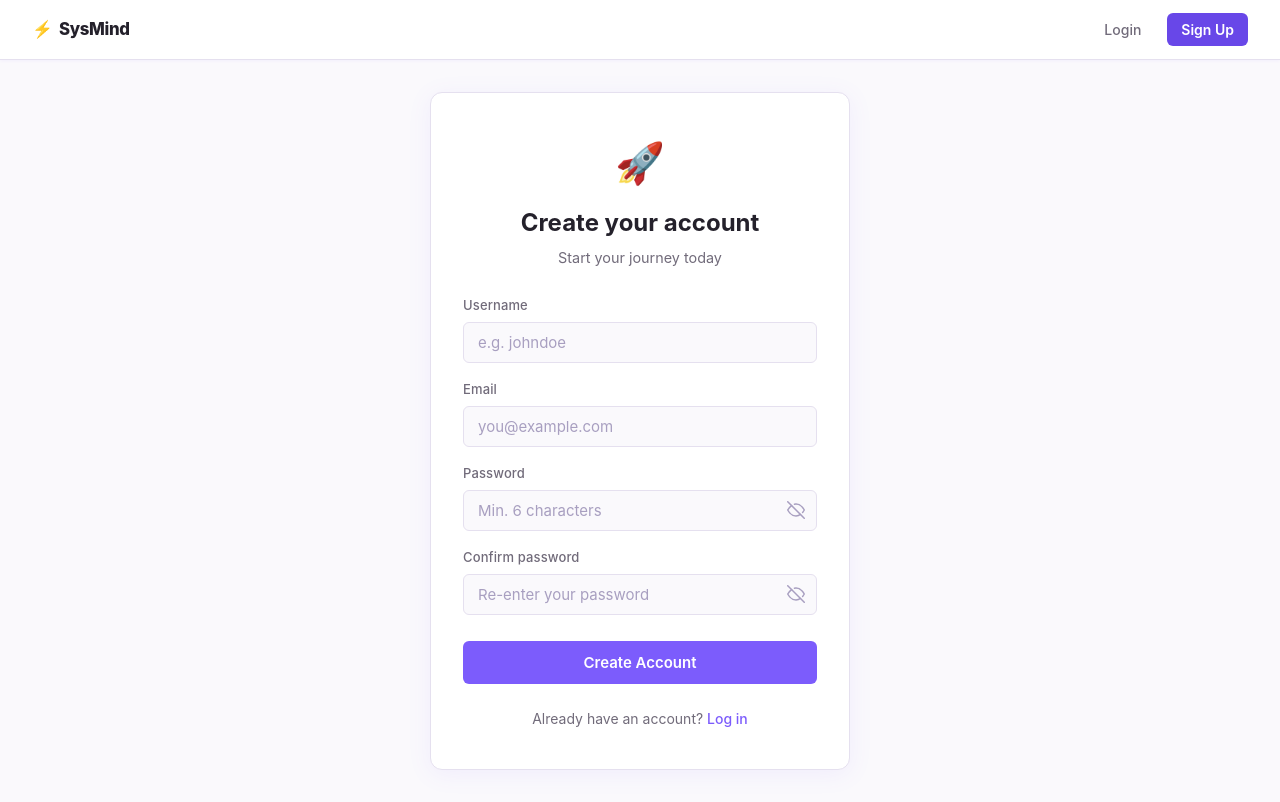
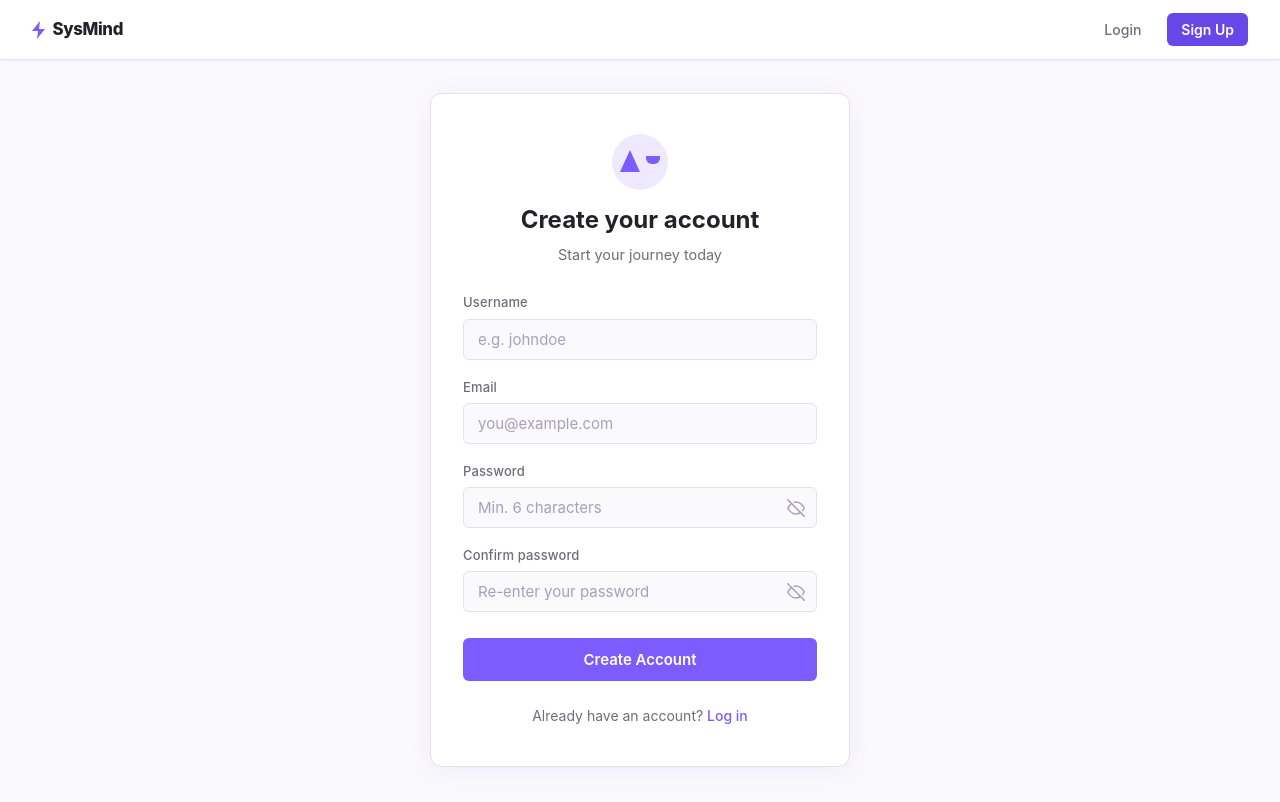
Before and after one commit to Sunayana4783/sysmind, a React (Vite) app in the folder frontend/: page /signup in a window 1280 px wide. Built offline with nearby package versions, Linux system fonts and the light colour scheme; no server answers.

Commit message:
fix: remove all remaining emojis from auth, dashboard, profile, brand icons

```diff
--- a/frontend/src/components/AuthNav.tsx
+++ b/frontend/src/components/AuthNav.tsx
@@ -9,7 +9,10 @@ const AuthNav = () => {
   return (
     <nav className="auth-nav">
       <Link to="/signup" className="auth-nav__brand">
-        <span>⚡</span> SysMind
+        <svg width="14" height="18" viewBox="0 0 14 18" fill="none" aria-hidden="true" style={{flexShrink:0}}>
+          <path d="M8 0L0 10h6l-1 8 8-10H7L8 0z" fill="#7C5CFC"/>
+        </svg>
+        SysMind
       </Link>
       <div className="auth-nav__links">
         <Link
--- a/frontend/src/components/LearningNav.tsx
+++ b/frontend/src/components/LearningNav.tsx
@@ -52,7 +52,10 @@ const LearningNav = ({ subItems }: LearningNavProps) => {
     <nav className="lnav" aria-label="Learning navigation">
       {/* Brand — left */}
       <Link to="/learning" className="lnav__brand">
-        <span>⚡</span> SysMind
+        <svg width="14" height="18" viewBox="0 0 14 18" fill="none" aria-hidden="true" style={{flexShrink:0}}>
+          <path d="M8 0L0 10h6l-1 8 8-10H7L8 0z" fill="#7C5CFC"/>
+        </svg>
+        SysMind
       </Link>
 
       {/* Right: hamburger only */}
--- a/frontend/src/components/Navbar.tsx
+++ b/frontend/src/components/Navbar.tsx
@@ -16,7 +16,9 @@ const Navbar = () => {
     <nav className="navbar">
       <div className="navbar__brand">
         <Link to={isAuthenticated ? '/dashboard' : '/signup'} className="navbar__logo">
-          <span className="navbar__logo-icon">⚡</span>
+          <svg width="14" height="18" viewBox="0 0 14 18" fill="none" aria-hidden="true" className="navbar__logo-icon">
+            <path d="M8 0L0 10h6l-1 8 8-10H7L8 0z" fill="#7C5CFC"/>
+          </svg>
           SysMind
         </Link>
       </div>
--- a/frontend/src/pages/Auth.css
+++ b/frontend/src/pages/Auth.css
@@ -363,3 +363,83 @@
 }
 .link-btn:hover { opacity: 0.8; }
 .link-btn:disabled { opacity: 0.5; cursor: not-allowed; }
+
+/* ── Auth card icon replacements (no emojis) ─────────────────────────────── */
+.auth-card__icon {
+  display: flex;
+  align-items: center;
+  justify-content: center;
+  width: 56px;
+  height: 56px;
+  border-radius: 50%;
+  margin: 0 auto 0.75rem;
+  background: #EEE9FF;
+}
+
+/* Wave hand → simple greeting arc */
+.auth-card__icon--wave {
+  background: #EEE9FF;
+  position: relative;
+}
+.auth-card__icon--wave::before {
+  content: '';
+  display: block;
+  width: 28px;
+  height: 28px;
+  border: 3px solid #7C5CFC;
+  border-radius: 50% 50% 50% 10%;
+  transform: rotate(-15deg);
+}
+
+/* Rocket → upward arrow triangle */
+.auth-card__icon--rocket {
+  background: #EEE9FF;
+  position: relative;
+}
+.auth-card__icon--rocket::before {
+  content: '';
+  display: block;
+  width: 0;
+  height: 0;
+  border-left: 10px solid transparent;
+  border-right: 10px solid transparent;
+  border-bottom: 22px solid #7C5CFC;
+  margin-bottom: 2px;
+}
+.auth-card__icon--rocket::after {
+  content: '';
+  display: block;
+  width: 14px;
+  height: 8px;
+  background: #7C5CFC;
+  border-radius: 0 0 6px 6px;
+  margin-top: -4px;
+  margin-left: 6px;
+}
+
+/* Email → envelope shape */
+.auth-card__icon--email {
+  background: #EEE9FF;
+  position: relative;
+  overflow: hidden;
+}
+.auth-card__icon--email::before {
+  content: '';
+  position: absolute;
+  inset: 14px 10px;
+  border: 2.5px solid #7C5CFC;
+  border-radius: 3px;
+}
+.auth-card__icon--email::after {
+  content: '';
+  position: absolute;
+  top: 14px;
+  left: 10px;
+  right: 10px;
+  height: 14px;
+  background: linear-gradient(135deg, transparent 45%, #7C5CFC 45%, #7C5CFC 55%, transparent 55%),
+              linear-gradient(225deg, transparent 45%, #7C5CFC 45%, #7C5CFC 55%, transparent 55%);
+  background-size: 50% 100%;
+  background-repeat: no-repeat;
+  background-position: left, right;
+}
--- a/frontend/src/pages/Dashboard.tsx
+++ b/frontend/src/pages/Dashboard.tsx
@@ -108,7 +108,7 @@ const Dashboard = () => {
         {/* ── Header ──────────────────────────────────────────────────── */}
         <header className="db-header">
           <div className="db-welcome">
-            <h1 className="db-title">Welcome back, {user?.username} 👋</h1>
+            <h1 className="db-title">Welcome back, {user?.username}</h1>
             <p className="db-meta">
               <span className="db-concepts-link">0 concepts mastered</span>
               &nbsp;·&nbsp; Phase: <strong>Foundation</strong>
@@ -116,7 +116,7 @@ const Dashboard = () => {
           </div>
           <div className="db-actions">
             <button className="db-btn-continue" onClick={() => navigate('/learning')}>
-              <span>⚡</span> Continue Learning
+              Continue Learning
             </button>
           </div>
         </header>
@@ -138,12 +138,12 @@ const Dashboard = () => {
           </div>
 
           <div className="db-card">
-            <h3 className="db-card__title"><span>⚠️</span> Weak Areas</h3>
+            <h3 className="db-card__title">Weak Areas</h3>
             <p className="db-card__empty">No weak areas detected yet.</p>
           </div>
 
           <div className="db-card">
-            <h3 className="db-card__title"><span>🔄</span> Due for Review</h3>
+            <h3 className="db-card__title">Due for Review</h3>
             <p className="db-card__empty">Nothing due today.</p>
           </div>
         </section>
--- a/frontend/src/pages/Login.tsx
+++ b/frontend/src/pages/Login.tsx
@@ -110,17 +110,17 @@ const Login = () => {
       <div className="learn-root auth-page">
         <div className="auth-card">
           <div className="auth-card__header">
-            <div className="auth-card__icon">📧</div>
+          <div className="auth-card__icon auth-card__icon--email" />
             <h1 className="auth-card__title">Verify your email</h1>
             <p className="auth-card__subtitle">
               Enter the 6-digit code sent to <strong>{notVerifiedEmail}</strong>
             </p>
           </div>
 
-          {otpError && <div className="auth-alert auth-alert--error"><span>⚠</span> {otpError}</div>}
+          {otpError && <div className="auth-alert auth-alert--error">{otpError}</div>}
           {resendMsg && (
             <div className={`auth-alert ${resendMsg.includes('sent') ? 'auth-alert--success' : 'auth-alert--error'}`}>
-              <span>{resendMsg.includes('sent') ? '✓' : '⚠'}</span> {resendMsg}
+              {resendMsg}
             </div>
           )}
 
@@ -163,13 +163,13 @@ const Login = () => {
     <div className="learn-root auth-page">
       <div className="auth-card">
         <div className="auth-card__header">
-          <div className="auth-card__icon">👋</div>
+          <div className="auth-card__icon auth-card__icon--wave" />
           <h1 className="auth-card__title">Welcome back</h1>
           <p className="auth-card__subtitle">Sign in to your account</p>
         </div>
 
-        {successMsg && <div className="auth-alert auth-alert--success"><span>✓</span> {successMsg}</div>}
-        {error && <div className="auth-alert auth-alert--error" role="alert"><span>⚠</span> {error}</div>}
+        {successMsg && <div className="auth-alert auth-alert--success">{successMsg}</div>}
+        {error && <div className="auth-alert auth-alert--error" role="alert">{error}</div>}
 
         <form onSubmit={handleSubmit} className="auth-form" noValidate>
           <div className="auth-form__group">
--- a/frontend/src/pages/Profile.tsx
+++ b/frontend/src/pages/Profile.tsx
@@ -208,7 +208,7 @@ const Profile = () => {
             <span className="profile-stat__value profile-stat__value--purple">
               {activityData?.currentStreak ?? 0}
             </span>
-            <span className="profile-stat__label">Day Streak 🔥</span>
+            <span className="profile-stat__label">Day Streak</span>
           </div>
           <div className="profile-stat">
             <span className="profile-stat__value profile-stat__value--purple">
--- a/frontend/src/pages/SignUp.tsx
+++ b/frontend/src/pages/SignUp.tsx
@@ -108,7 +108,7 @@ const SignUp = () => {
       <div className="auth-page learn-root">
         <div className="auth-card">
           <div className="auth-card__header">
-            <div className="auth-card__icon">📧</div>
+            <div className="auth-card__icon auth-card__icon--email" />
             <h1 className="auth-card__title">Check your email</h1>
             <p className="auth-card__subtitle">
               We sent a 6-digit code to <strong>{registeredEmail}</strong>
@@ -117,12 +117,12 @@ const SignUp = () => {
 
           {otpError && (
             <div className="auth-alert auth-alert--error" role="alert">
-              <span>⚠</span> {otpError}
+              {otpError}
             </div>
           )}
           {resendMsg && (
             <div className={`auth-alert ${resendMsg.includes('sent') ? 'auth-alert--success' : 'auth-alert--error'}`}>
-              <span>{resendMsg.includes('sent') ? '✓' : '⚠'}</span> {resendMsg}
+              {resendMsg}
             </div>
           )}
 
@@ -165,14 +165,14 @@ const SignUp = () => {
     <div className="auth-page">
       <div className="auth-card">
         <div className="auth-card__header">
-          <div className="auth-card__icon">🚀</div>
+          <div className="auth-card__icon auth-card__icon--rocket" />
           <h1 className="auth-card__title">Create your account</h1>
           <p className="auth-card__subtitle">Start your journey today</p>
         </div>
 
         {formError && (
           <div className="auth-alert auth-alert--error" role="alert">
-            <span>⚠</span> {formError}
+            {formError}
           </div>
         )}
 
```
